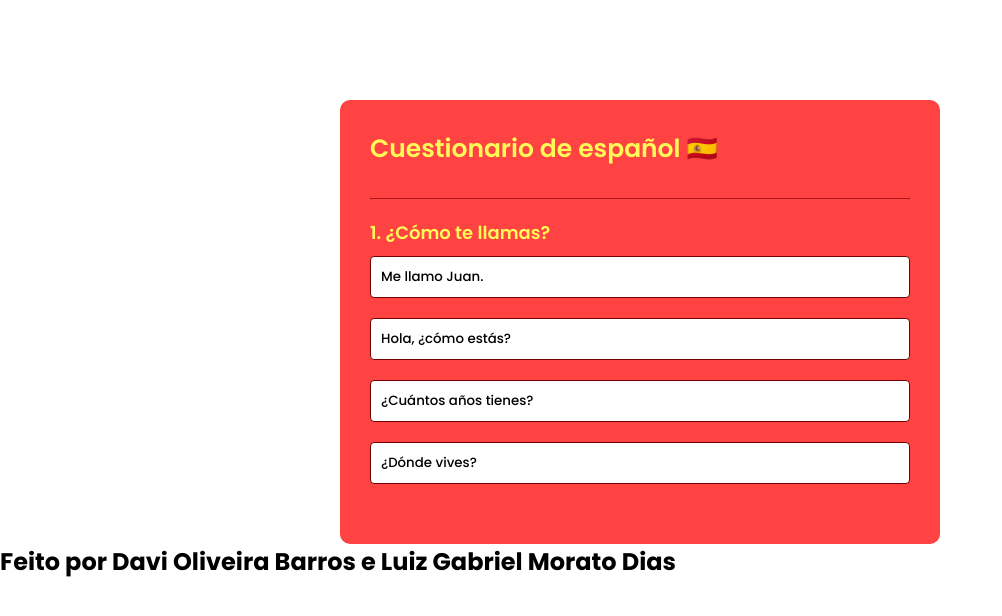
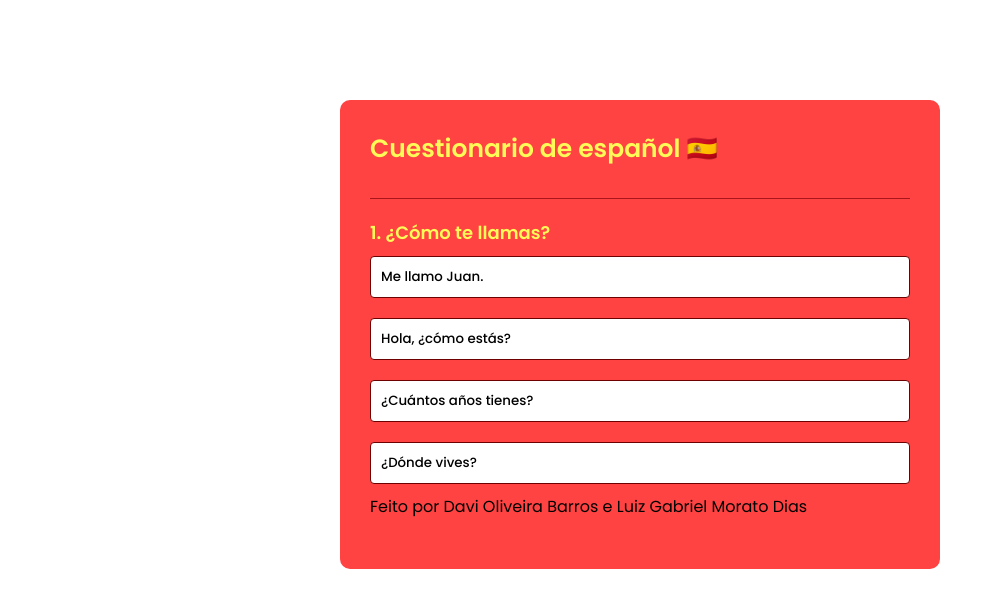
Before and after one commit to trabalhos-etec/quiz-espanhol, a website built with Vite: page index.html in a window 1280 px wide. Shown: the whole page, without its empty margins (0-1002 px from the left). Built offline with nearby package versions, Linux system fonts and the light colour scheme.

Commit message:
Update index.html

```diff
--- a/index.html
+++ b/index.html
@@ -26,9 +26,9 @@
         <button class="btn"></button>
       </div>
       <button id='next-btn'>Siguiente</button>
+      <p>Feito por Davi Oliveira Barros e Luiz Gabriel Morato Dias</p>
     </div>
   </div>
-  <h2>Feito por Davi Oliveira Barros e Luiz Gabriel Morato Dias</h2>
   <script src="./src/main.js"></script>
 </body>
 </html>
```
